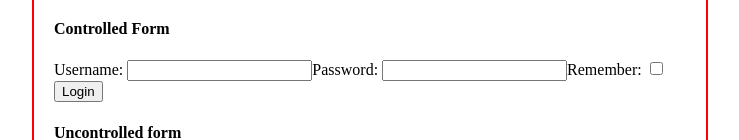
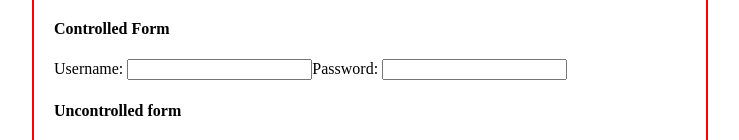
Before and after one commit to Martybb01/react-exercises, a React (Create React App) app: page / in a window 1280 px wide. Shown: the part 710-850 px from the top of the page, without its empty margins (270-1009 px from the left). Built offline with nearby package versions, Linux system fonts and the light colour scheme; no server answers.

Commit message:
End Custom hooks-02

```diff
--- a/src/Login.js
+++ b/src/Login.js
@@ -1,26 +1,16 @@
-import React, { useState } from "react";
+import React from "react";
+import { useLogin } from "./useLogin";
 
 export function Login() {
-  const [data, setData] = useState({
-    username: "",
-    password: "",
-    remember: false,
-  });
+  const { data, onInputChange } = useLogin();
 
-  function handleInputChange(event) {
-    const { name, type, value, checked } = event.target;
+  console.log(
+    `Your username is ${data.username} and your password is ${data.password}`
+  );
 
-    setData((data) => {
-      return {
-        ...data,
-        [name]: type === "checkbox" ? checked : value,
-      };
-    });
-  }
-
-  function handleFormLogin() {
-    console.log(data);
-  }
+  // handleFormLogin() {
+  //   console.log(data);
+  // }
 
   return (
     <div>
@@ -30,31 +20,31 @@ export function Login() {
         <input
           name="username"
           value={data.username}
-          onChange={handleInputChange}
+          onChange={onInputChange}
         ></input>
         <label>Password: </label>
         <input
           name="password"
           type="password"
           value={data.password}
-          onChange={handleInputChange}
+          onChange={onInputChange}
         ></input>
-        <label>Remember: </label>
+        {/* <label>Remember: </label>
         <input
           name="remember"
           type="checkbox"
           checked={data.remember}
-          onChange={handleInputChange}
+          onChange={onInputChange}
         ></input>
-        <br />
-        <button
+        <br /> */}
+        {/* <button
           name="login"
           type="submit"
           onClick={handleFormLogin}
           disabled={!data.password && data.username}
         >
           Login
-        </button>
+        </button> */}
       </form>
     </div>
   );
--- /dev/null
+++ b/src/useLogin.js
@@ -0,0 +1,24 @@
+import { useState } from "react";
+
+export function useLogin() {
+  const [data, setData] = useState({
+    username: "",
+    password: "",
+  });
+
+  function handleInputChange(event) {
+    const { name, value } = event.target;
+
+    setData((data) => {
+      return {
+        ...data,
+        [name]: value,
+      };
+    });
+  }
+
+  return {
+    data: data,
+    onInputChange: handleInputChange,
+  };
+}
```
